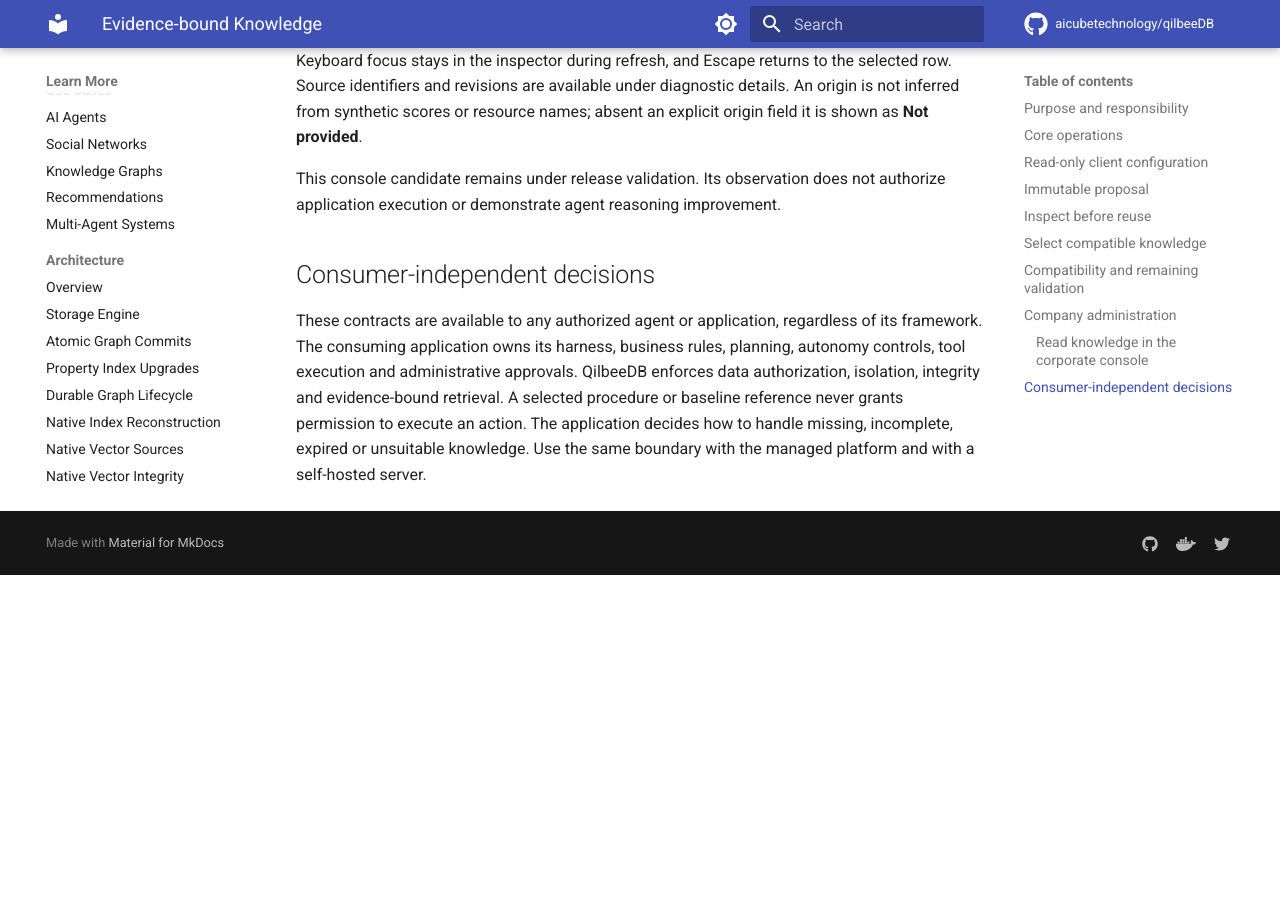
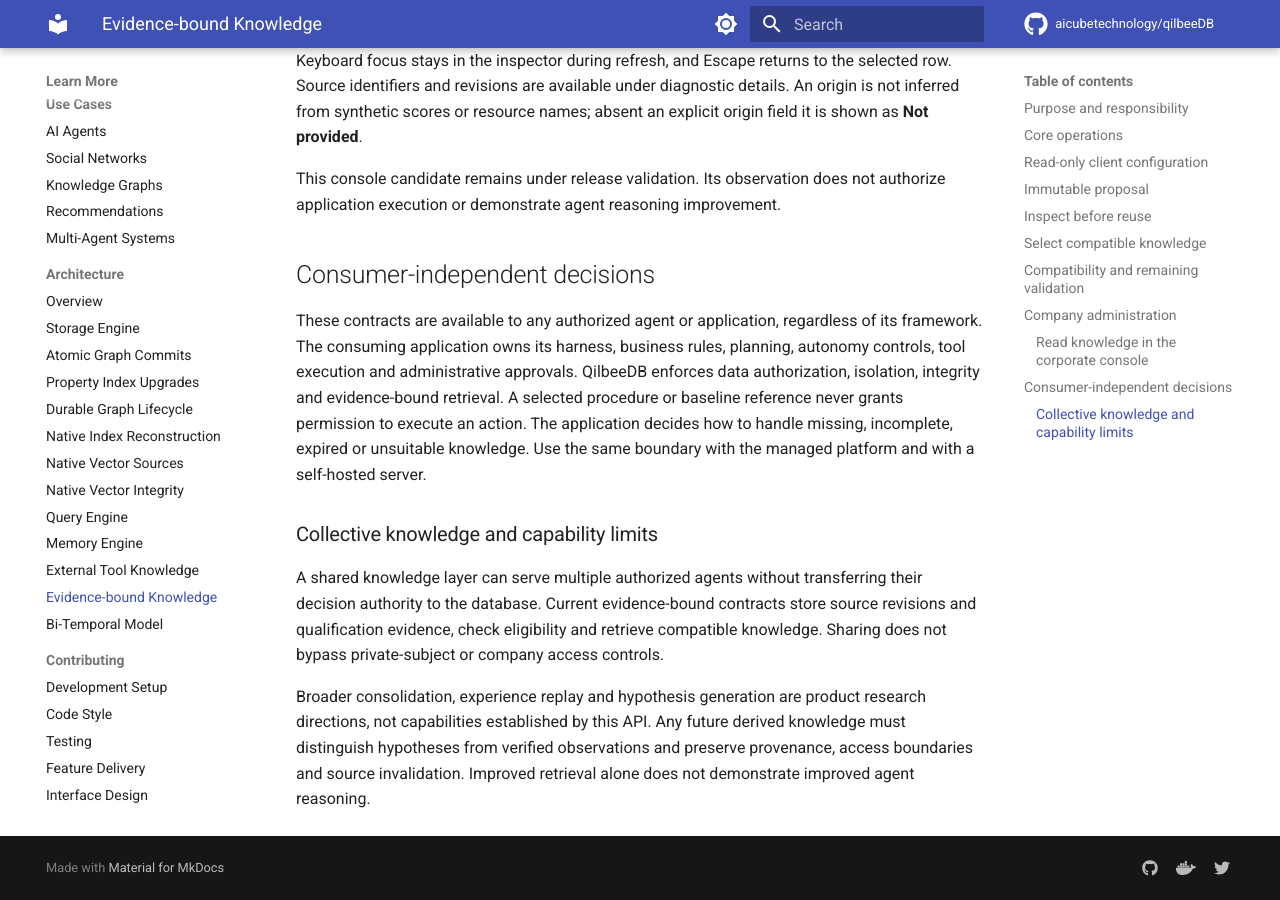
Before and after one commit to aicubetechnology/qilbeeDB, an MkDocs documentation site: the page built from docs/agent-memory/evidence-bound-knowledge.md, in a window 1280 px wide and 900 px high, scrolled down 4749 px. Built offline with MkDocs 1.6.1 and Material for MkDocs 9.7.7, drawn with Linux system fonts in a browser that asks for light colours; comment, search, counter and statistics services are not loaded; before the commit the page ends 5324 px from its top, so only the background shows below that.

Commit message:
docs: preserve active collective knowledge product direction

```diff
--- a/docs/agent-memory/evidence-bound-knowledge.md
+++ b/docs/agent-memory/evidence-bound-knowledge.md
@@ -209,3 +209,17 @@
 to execute an action. The application decides how to handle missing, incomplete,
 expired or unsuitable knowledge. Use the same boundary with the managed platform
 and with a self-hosted server.
+
+### Collective knowledge and capability limits
+
+A shared knowledge layer can serve multiple authorized agents without transferring
+their decision authority to the database. Current evidence-bound contracts store
+source revisions and qualification evidence, check eligibility and retrieve
+compatible knowledge. Sharing does not bypass private-subject or company access
+controls.
+
+Broader consolidation, experience replay and hypothesis generation are product
+research directions, not capabilities established by this API. Any future derived
+knowledge must distinguish hypotheses from verified observations and preserve
+provenance, access boundaries and source invalidation. Improved retrieval alone
+does not demonstrate improved agent reasoning.
```
Also changed, not shown: CONTRIBUTING.md (+21 -0 lines).
